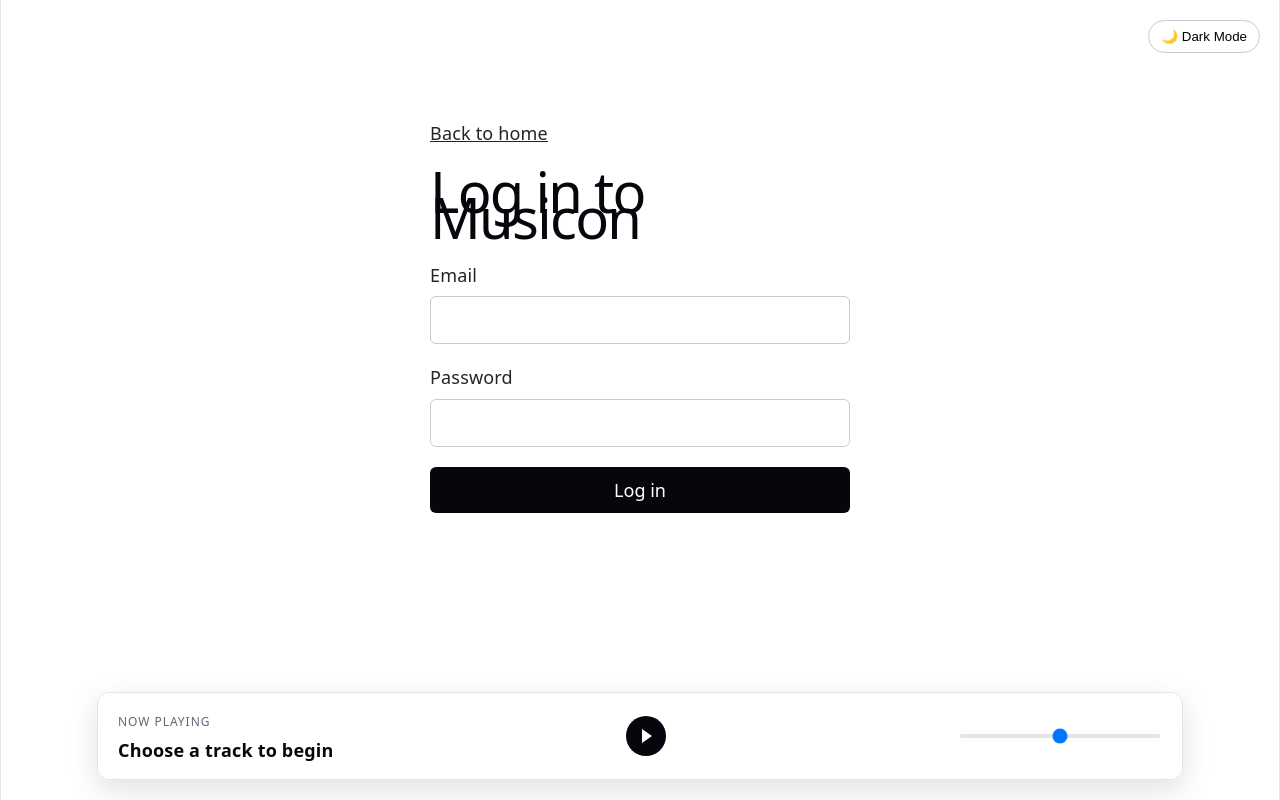
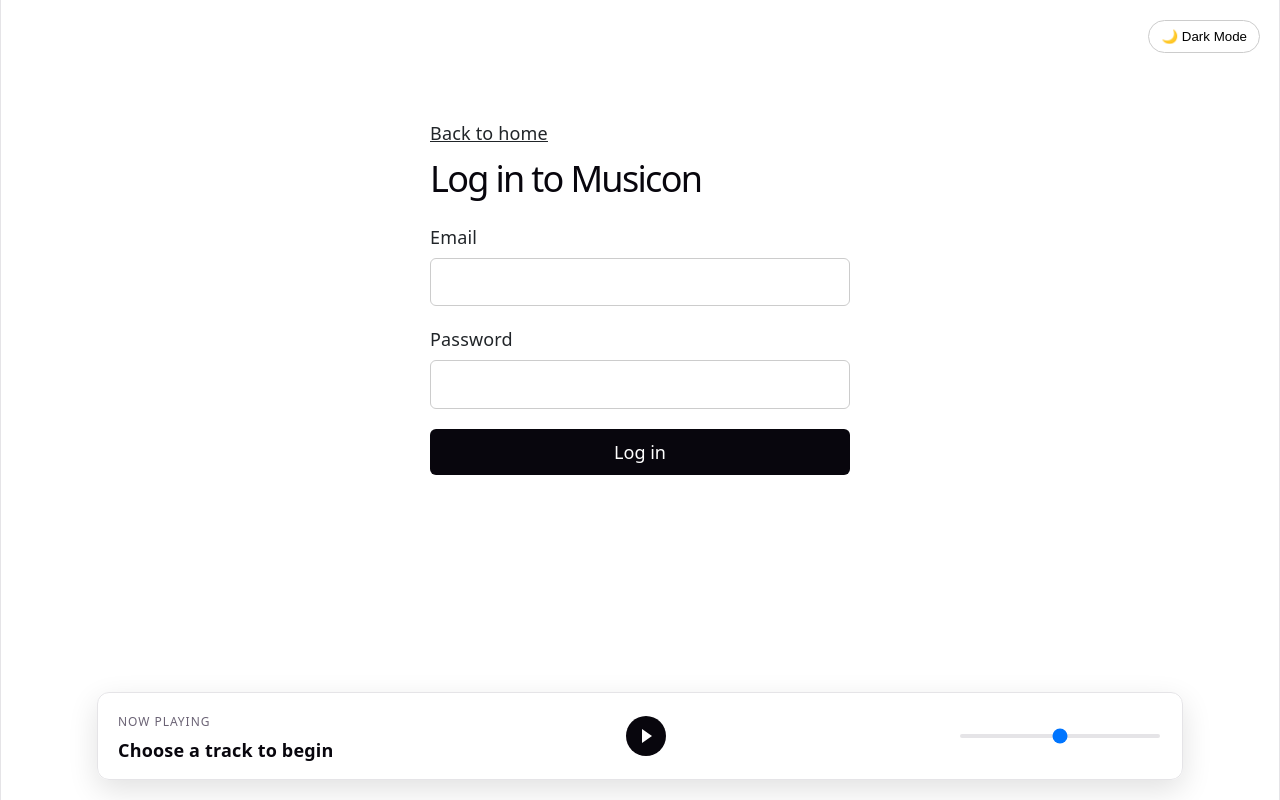
Before and after one commit to andreikeanandavid828-star/musicon, a React (Vite) app: page /login in a window 1280 px wide. Built offline with nearby package versions, Linux system fonts and the light colour scheme.

Commit message:
Update Login Header

```diff
--- a/src/App.css
+++ b/src/App.css
@@ -45,6 +45,12 @@
   max-width: 420px;
   margin: 80px auto 0;
   text-align: left;
+}
+
+.login-page h1 {
+  margin-top: 20px;
+  font-size: 36px;
+  white-space: nowrap;
 }
 
 .back-link {
```
